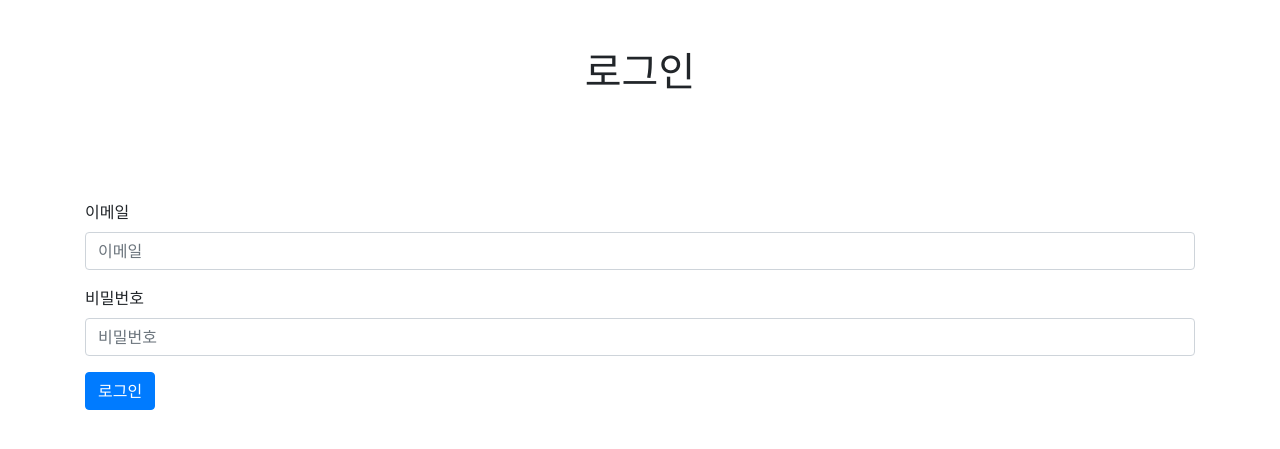
After one commit to xianeml/Django-Ecommerce, a Django app: page /login/ in a window 1280 px wide. The commit adds this page. Shown: the top 449 px of the page. Run offline with Django 3.2, Linux system fonts and the light colour scheme; some libraries are stand-ins or nearby versions.

Commit message:
✨ feat : Add login page

```diff
--- a/fc_django/fc_django/urls.py
+++ b/fc_django/fc_django/urls.py
@@ -15,10 +15,11 @@ Including another URLconf
 """
 from django.contrib import admin
 from django.urls import path
-from fcuser.views import index, RegisterView
+from fcuser.views import index, RegisterView, LoginView
 
 urlpatterns = [
     path('admin/', admin.site.urls),
     path('', index),
-    path('register/', RegisterView.as_view())
+    path('register/', RegisterView.as_view()),
+    path('login/', LoginView.as_view())
 ]
--- a/fc_django/fcuser/forms.py
+++ b/fc_django/fcuser/forms.py
@@ -1,4 +1,5 @@
 from django import forms
+from django.contrib.auth.hashers import check_password, make_password
 from .models import Fcuser
 
 class RegisterForm(forms.Form):
@@ -34,6 +35,37 @@ class RegisterForm(forms.Form):
             else:
                 fcuser = Fcuser(
                     email = email,
-                    password = password
+                    password = make_password(password)
                 )
                 fcuser.save()
+
+class LoginForm(forms.Form):
+    email = forms.EmailField(
+        error_messages={
+            'required' : '이메일을 입력해주세요.'
+        },
+        max_length=64, label='이메일'
+    )
+    password = forms.CharField(
+        error_messages={
+            'required' : '비밀번호를 입력해주세요.'
+        },
+        widget = forms.PasswordInput, label='비밀번호'
+    )
+
+    def clean(self):
+        clean_data = super().clean()
+        email = clean_data.get('email')
+        password = clean_data.get('password')
+
+        if email and password:
+            try:
+                fcuser = Fcuser.objects.get(email=email)
+            except Fcuser.DoesNotExist:
+                self.add_error('email', '아이디가 없습니다')
+                return
+
+            if not check_password(password, fcuser.password):
+                self.add_error('password', '비밀번호가 틀렸습니다')
+            else:
+                self.email = fcuser.email
--- a/fc_django/fcuser/templates/index.html
+++ b/fc_django/fcuser/templates/index.html
@@ -1,4 +1,5 @@
 {% extends "base.html" %}
 {% block contents %}
 hihi
+{{ email }}
 {% endblock %}
--- /dev/null
+++ b/fc_django/fcuser/templates/login.html
@@ -0,0 +1,31 @@
+{% extends "base.html" %}
+
+{% block contents %}
+<div class="row mt-5">
+  <div class="col-12 text-center">
+      <h1>로그인</h1>
+  </div>
+</div>
+<div class="row mt-5">
+  <div class="col-12">
+    {{ error }}
+  </div>
+</div>
+  <div class="row mt-5">
+    <div class="col-12">
+    <form method="POST" action=".">
+      {% csrf_token %}
+      {% for field in form %}
+      <div class="form-group">
+        <label for="{{ field.id_for_label }}">{{ field.label }}</label>
+        <input type="{{ field.field.widget.input_type }}" class="form-control" id="{{ field.id_for_label }}" placeholder="{{ field.label }}" name="{{ field.name }}" />
+      </div>
+      {% if field.errors %}
+      <span style="color:red">{{ field.errors }}</span>
+      {% endif %}
+      {% endfor %}
+      <button type="submit" class="btn btn-primary">로그인</button>
+    </form>
+  </div>
+</div>
+{% endblock %}
--- a/fc_django/fcuser/views.py
+++ b/fc_django/fcuser/views.py
@@ -1,14 +1,23 @@
 from django.shortcuts import render
 from django.views.generic.edit import FormView
-from .forms import RegisterForm
+from .forms import RegisterForm, LoginForm
 
 # Create your views here.
 
 def index(request):
-    return render(request, 'index.html')
+    return render(request, 'index.html', { 'email': request.session.get('user') })
 
 
 class RegisterView(FormView):
     template_name = 'register.html'
     form_class = RegisterForm
     success_url = '/'
+
+class LoginView(FormView):
+    template_name = 'login.html'
+    form_class = LoginForm
+    success_url = '/'
+
+    def form_valid(self, form):
+        self.request.session['user'] = form.email
+        return super().form_valid(form)
```
